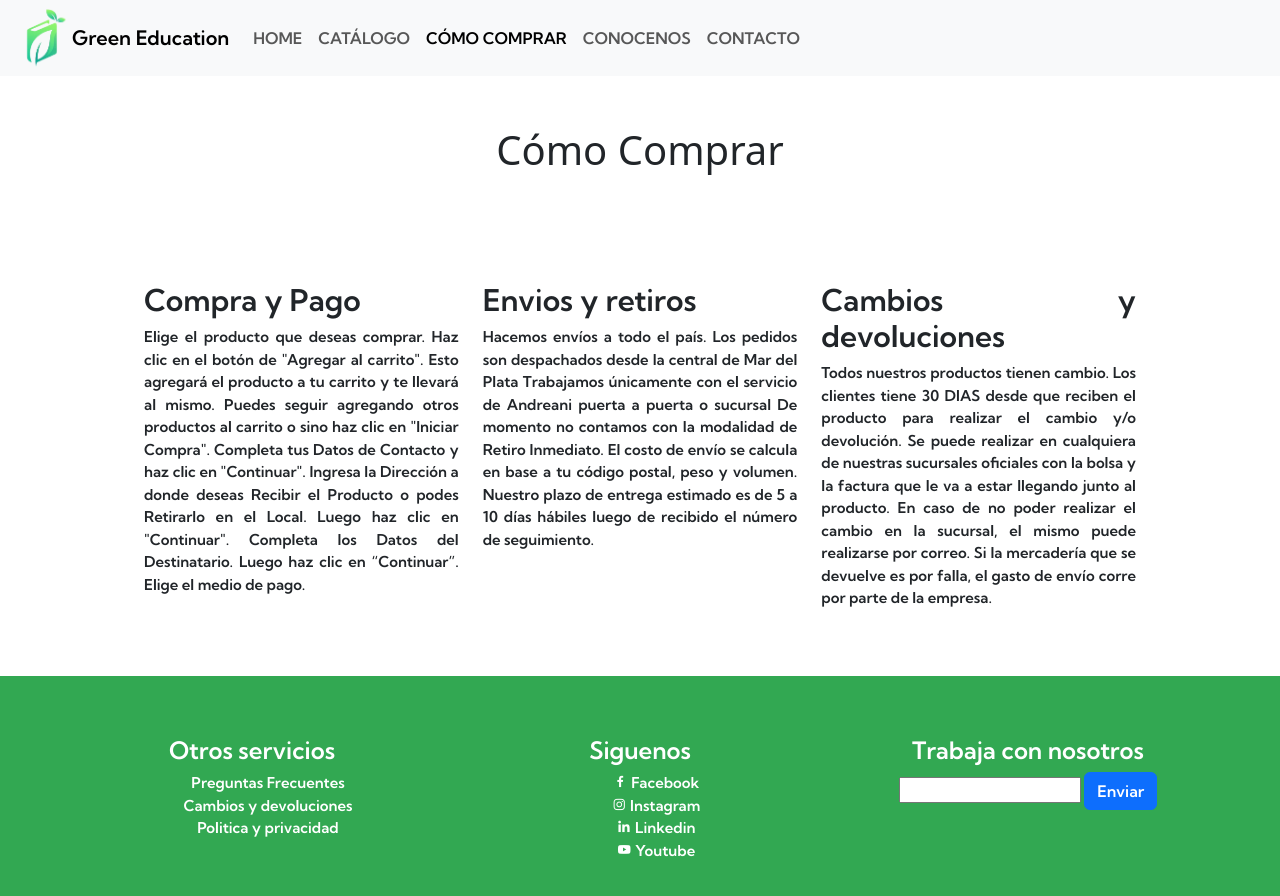
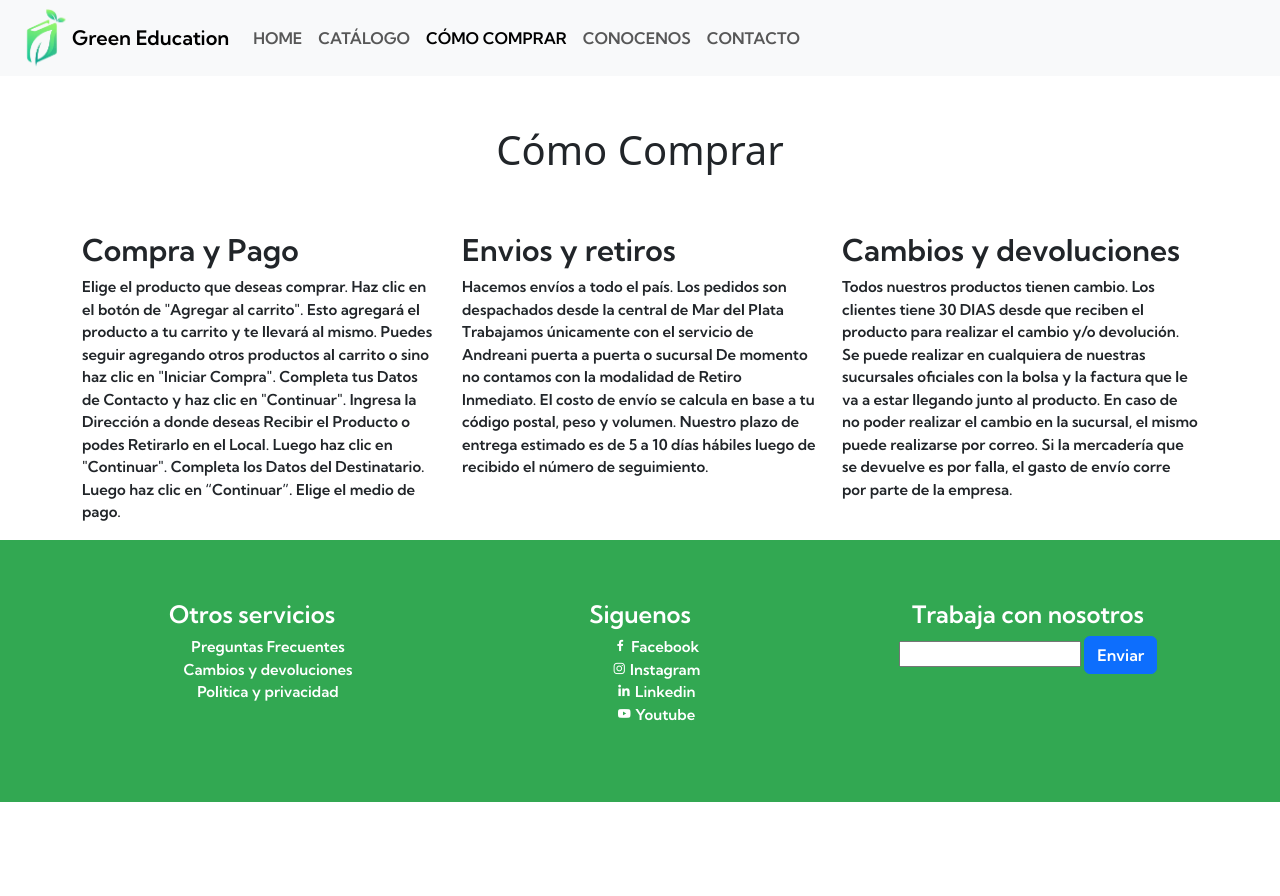
Before and after one commit to marielgutierrez/PF_Gutierrez, a website: page secciones/comprar.html in a window 1280 px wide. After the commit the page ends 802 px from the top, so only its background shows below. Drawn offline with nearby package versions, Linux system fonts and the light colour scheme.

Commit message:
Pre-entrega-3

```diff
--- a/secciones/comprar.html
+++ b/secciones/comprar.html
@@ -54,8 +54,8 @@
             <h2>Cómo Comprar</h2>
         </div>
     </section>
-    <div class="container parrafos-comprar">
-        <div class="row como-comprar">
+    <div class="container">
+        <div class="row parrafos-comprar">
             <div class="col-lg-4 col-md-6 col-sm-12">
                 <h3>Compra y Pago</h3>
                 <p>Elige el producto que deseas comprar.
```
